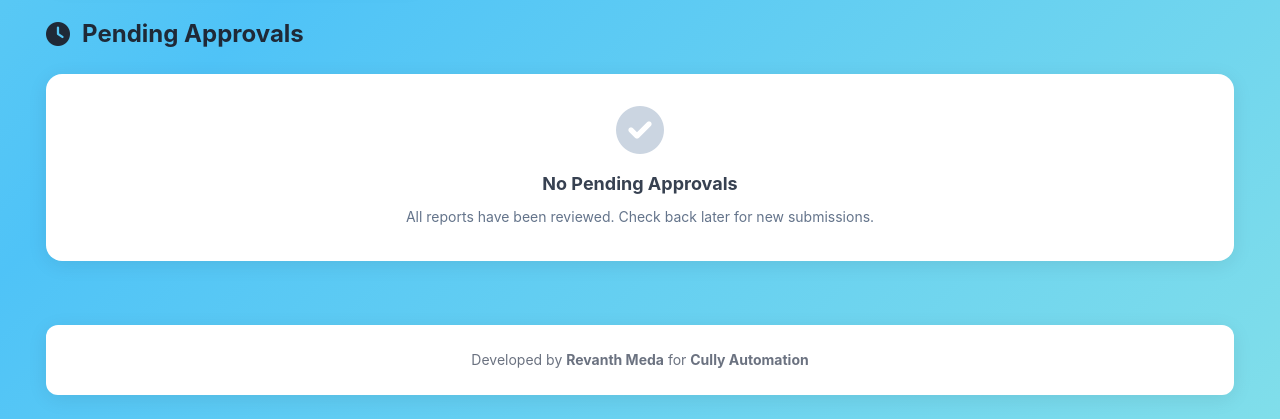
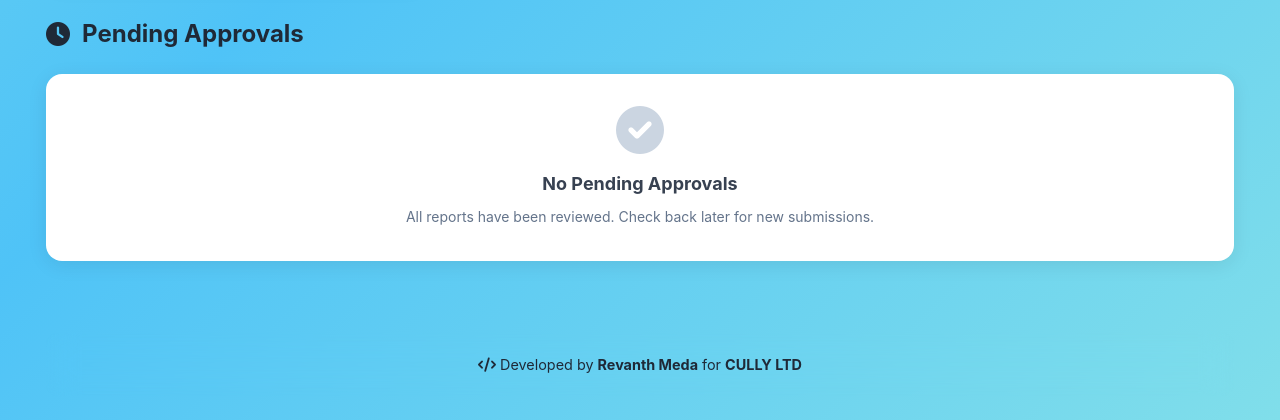
Before and after one commit to RevanthMeda/SERVER, a Python web app: template templates/automation_manager_dashboard.html in a window 1280 px wide. Shown: the part 1149-1569 px from the top of the page. Run offline with Jinja, Linux system fonts and the light colour scheme; the template is opened without the code that fills it, so the values that code supplies are empty.

Commit message:
Update footer and notification badge styles
Enhanced the notification badge by adjusting background opacity and using a CSS variable for text color. Replaced the footer with a styled <footer> element, updated developer credit text, and improved visual appearance using CSS variables and icons.

```diff
--- a/templates/automation_manager_dashboard.html
+++ b/templates/automation_manager_dashboard.html
@@ -424,8 +424,8 @@
         }
 
         .notification-badge {
-            background: rgba(255, 255, 255, 0.2);
-            color: white;
+            background: rgba(255, 255, 255, 0.3);
+            color: var(--crystal-white);
             padding: 2px 8px;
             border-radius: 12px;
             font-size: 11px;
@@ -671,9 +671,13 @@
         </div>
 
         <!-- Footer -->
-        <div style="text-align: center; padding: 24px; color: #6b7280; font-size: 0.875rem; background: white; border-radius: 12px; margin-top: 32px; box-shadow: var(--card-shadow);">
-            <p>Developed by <strong>Revanth Meda</strong> for <strong>Cully Automation</strong></p>
-        </div>
+        <footer class="developer-credit">
+            <div style="text-align: center; margin-top: 40px; padding: 20px; border-top: 2px solid var(--cyber-electric); background: var(--surface-glass); backdrop-filter: blur(15px); border-radius: 12px; box-shadow: var(--quantum-shadow);">
+                <p style="color: var(--text-medium); font-size: 0.9rem; margin: 0;">
+                    <i class="fas fa-code"></i> Developed by <strong style="color: var(--cyber-electric);">Revanth Meda</strong> for <strong style="color: var(--crystal-white);">CULLY LTD</strong>
+                </p>
+            </div>
+        </footer>
     </div>
 </body>
 </html>
```
